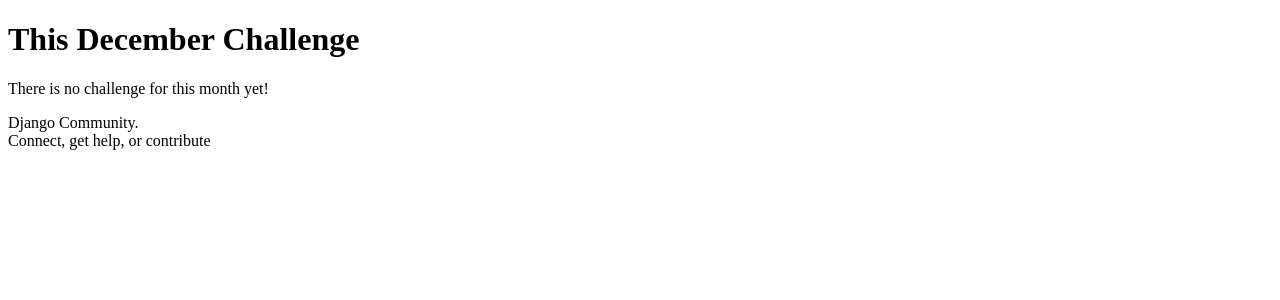
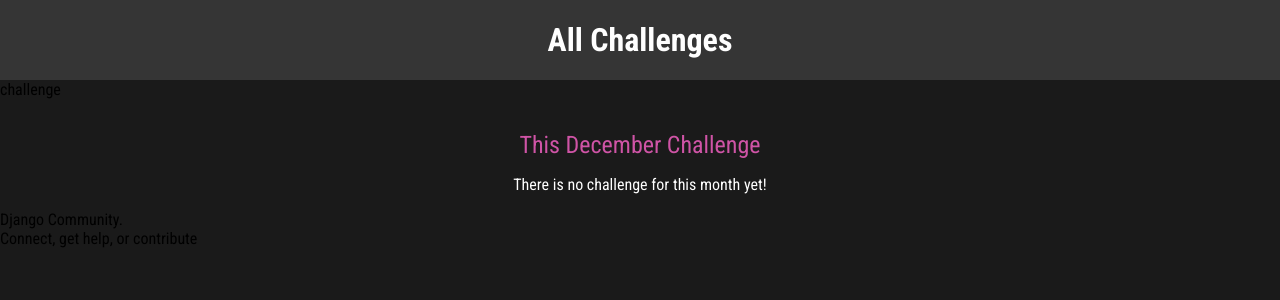
Before and after one commit to littl3-R/python-django-projects, a Django app: page /challenges/december in a window 1280 px wide. Shown: the top 300 px of the page. Run offline with Django 4.2, Linux system fonts and the light colour scheme.

Commit message:
Created challenges app

```diff
--- /dev/null
+++ b/monthly_challenges/challenges/static/challenges/challenge.css
@@ -0,0 +1,22 @@
+h1,
+h2 {
+    text-align: center;
+    color: white;
+}
+
+h1 {
+    font-size: 1.5rem;
+    margin: 2rem 0 1rem 0;
+    font-weight: normal;
+    color: #cf54a6
+}
+
+h2 {
+    font-size: 3rem;
+    font-weight: bold;
+}
+
+.fallback {
+    text-align: center;
+    color: white;
+}
--- /dev/null
+++ b/monthly_challenges/challenges/static/challenges/includes/headers.css
@@ -0,0 +1,26 @@
+header {
+    width: 100%;
+    height: 5rem;
+    background-color: #353535;
+}
+
+header nav {
+    width: 100%;
+    height: 100%;
+    display: flex;
+    justify-content: center;
+    align-items: center;
+}
+
+
+header nav a {
+    color: white;
+    font-size: 2rem;
+    font-weight: bold;
+    text-decoration: none;
+}
+
+header nav a:hover,
+header nav a:active {
+    color: #cf54a6;
+}
--- a/monthly_challenges/challenges/templates/challenges/challenge.html
+++ b/monthly_challenges/challenges/templates/challenges/challenge.html
@@ -1,13 +1,20 @@
 {% extends "base.html" %}
+{% load static %}
+
+{% block css_files %}
+    <link rel="stylesheet" href="{% static "challenges/challenge.css" %}" type="text/css" media="screen" />
+    <link rel="stylesheet" href="{% static "challenges/includes/headers.css" %}" type="text/css" media="screen" />
+{% endblock %}
 
 {% block page_title %}{{ month|title }}{% endblock %}
 
+{% block content %}
+    {% include "challenges/includes/header.html" with active_page="challenge" %}
 
-{% block content %}
     <h1>This {{ month|title }} Challenge</h1>
     {% if text %}
         <h2>{{ text }}</h2>
     {% else %}
-        <p>There is no challenge for this month yet!</p>
+        <p class="fallback">There is no challenge for this month yet!</p>
     {% endif %}
 {% endblock %}
--- /dev/null
+++ b/monthly_challenges/challenges/templates/challenges/includes/header.html
@@ -0,0 +1,7 @@
+<header>
+    <nav>
+        <a href="{% url "index" %}">All Challenges</a>
+    </nav>
+</header>
+
+{{ active_page }}
--- a/monthly_challenges/challenges/urls.py
+++ b/monthly_challenges/challenges/urls.py
@@ -3,7 +3,7 @@ from django.urls import path
 from . import views
 
 urlpatterns = [
-    path("", views.index),  # /challenges/
+    path("", views.index, name="index"),  # /challenges/
     path("<int:month>", views.monthly_challenge_by_number),
     path("<str:month>", views.monthly_challenge, name="month-challenge"),
 ]
--- a/monthly_challenges/challenges/views.py
+++ b/monthly_challenges/challenges/views.py
@@ -1,8 +1,6 @@
-from django.http.response import HttpResponseNotFound, HttpResponseRedirect
+from django.http.response import Http404, HttpResponseNotFound, HttpResponseRedirect
 from django.shortcuts import render
-from django.http import HttpResponse
 from django.urls import reverse
-
 
 monthly_challenges = {
     "january": "Don't eat meat for the entire month!",
@@ -48,4 +46,4 @@ def monthly_challenge(request, month):
             {"text": challenge_text, "month": month},
         )
     except:
-        return HttpResponseNotFound("<h1>This month is not supported!</h1>")
+        raise Http404()
--- a/monthly_challenges/monthly_challenges/settings.py
+++ b/monthly_challenges/monthly_challenges/settings.py
@@ -11,6 +11,8 @@ https://docs.djangoproject.com/en/4.0/ref/settings/
 """
 
 from pathlib import Path
+
+from django.conf.global_settings import STATICFILES_DIRS
 
 # Build paths inside the project like this: BASE_DIR / 'subdir'.
 BASE_DIR = Path(__file__).resolve().parent.parent
@@ -122,6 +124,8 @@ USE_TZ = True
 
 STATIC_URL = "static/"
 
+STATICFILES_DIRS = [BASE_DIR / "static"]
+
 # Default primary key field type
 # https://docs.djangoproject.com/en/4.0/ref/settings/#default-auto-field
 
--- /dev/null
+++ b/monthly_challenges/static/style.css
@@ -0,0 +1,10 @@
+@import url('https://fonts.googleapis.com/css2?family=Roboto+Condensed:wght@400;700&display=swap');
+
+html {
+    font-family: 'Roboto Condensed', sans-serif;
+}
+
+body {
+    margin: 0;
+    background-color: #1a1a1a;
+}
--- a/monthly_challenges/templates/base.html
+++ b/monthly_challenges/templates/base.html
@@ -1,12 +1,15 @@
+{% load static %}
 <!DOCTYPE html>
 <html lang="en-us" dir="ltr">
     <head>
         <meta charset="UTF-8">
         <title>{% block page_title %}My Challenges{% endblock %}</title>
         <meta name="viewport" content="width=device-width, initial-scale=1">
-        <link rel="stylesheet" type="text/css" href="">
+        <link rel="stylesheet" type="text/css" href="{% static "style.css" %}">
+        {% block css_files %}{% endblock %}
     </head>
     <body>
+
         {% block content %}{% endblock %}
         <footer>
             <p>
```
Also changed, not shown: monthly_challenges/challenges/static/challenges/challenges.css (added, +37 -0 lines), monthly_challenges/challenges/templates/challenges/index.html (+13 -5 lines), monthly_challenges/templates/404.html (added, +10 -0 lines), 1 other file.
